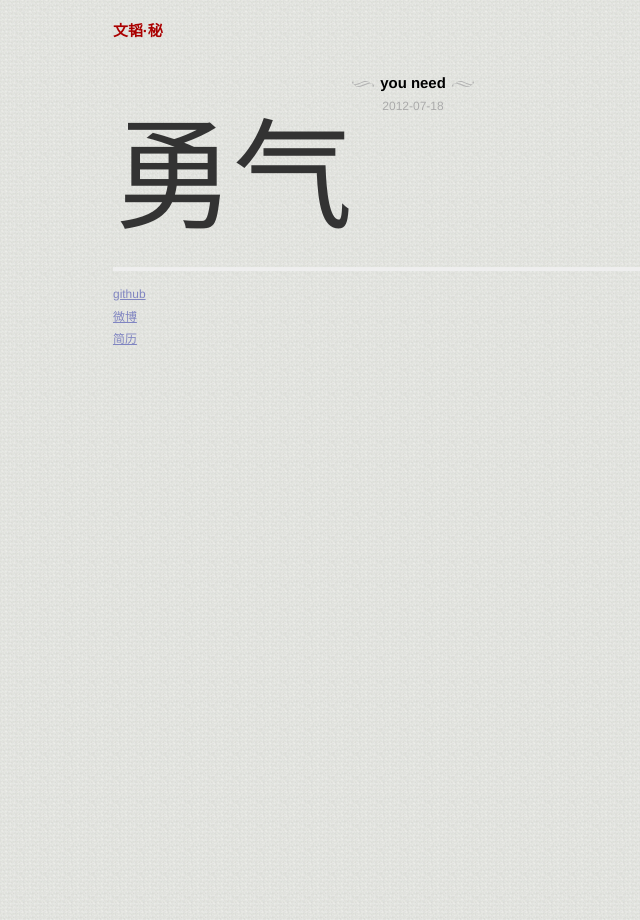
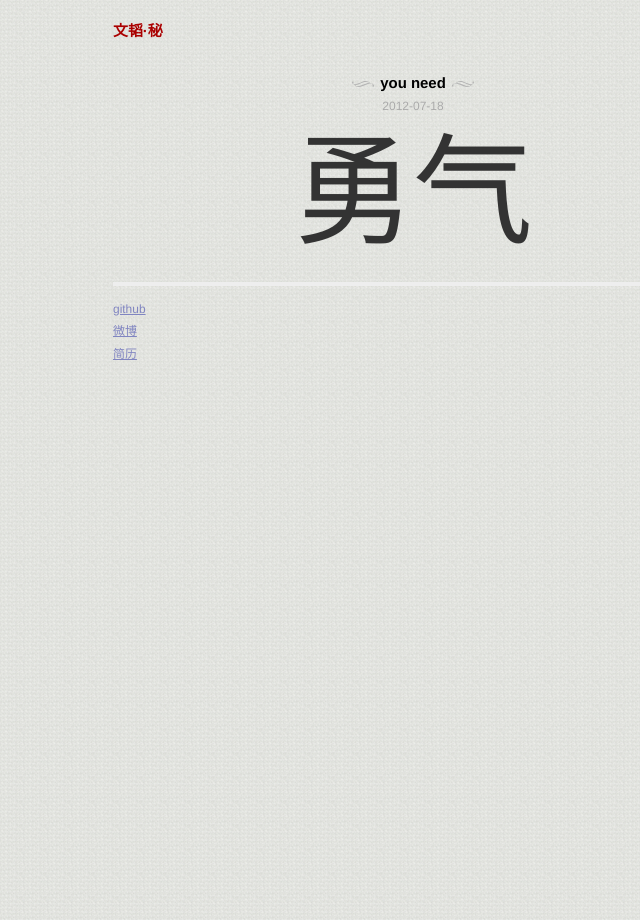
Before and after one commit to zhangwentao/blog, a Jekyll site: the page built from _posts/2012-07-18-you-need.md, in a window 1280 px wide. Shown: the whole page, without its empty margins (227-867 px from the left). Built offline with Jekyll 4.4.1, drawn with Linux system fonts in a browser that asks for light colours; Markdown is read by kramdown in place of the engine named in the settings; comment, search, counter and statistics services are not loaded.

Commit message:
更新文章

```diff
--- a/_posts/2012-07-18-you-need.md
+++ b/_posts/2012-07-18-you-need.md
@@ -3,4 +3,4 @@ title: you need
 layout: post
 ---
 
-<h style="font-size:120px;line-height:120px;">勇气</h>
+<span style="display:block;text-align:center;font-size:120px;line-height:120px;">勇气</span>
```
